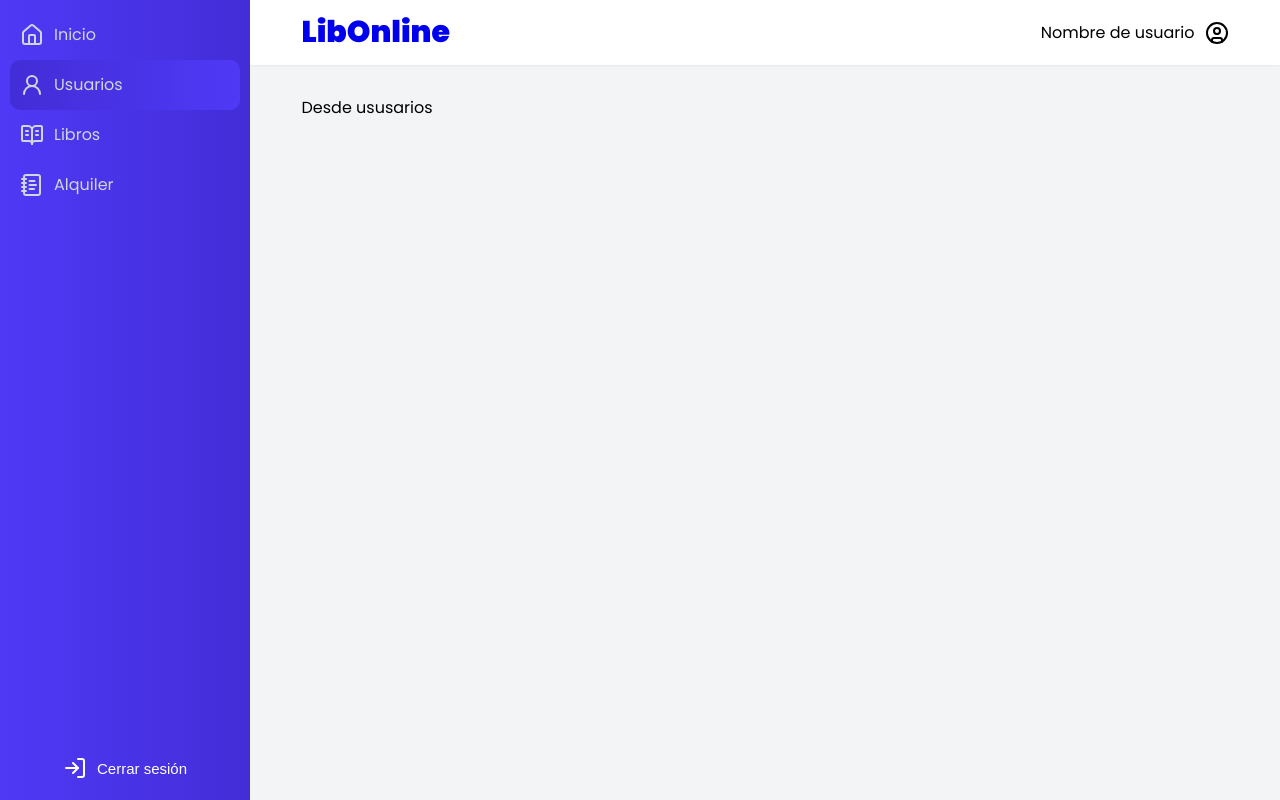
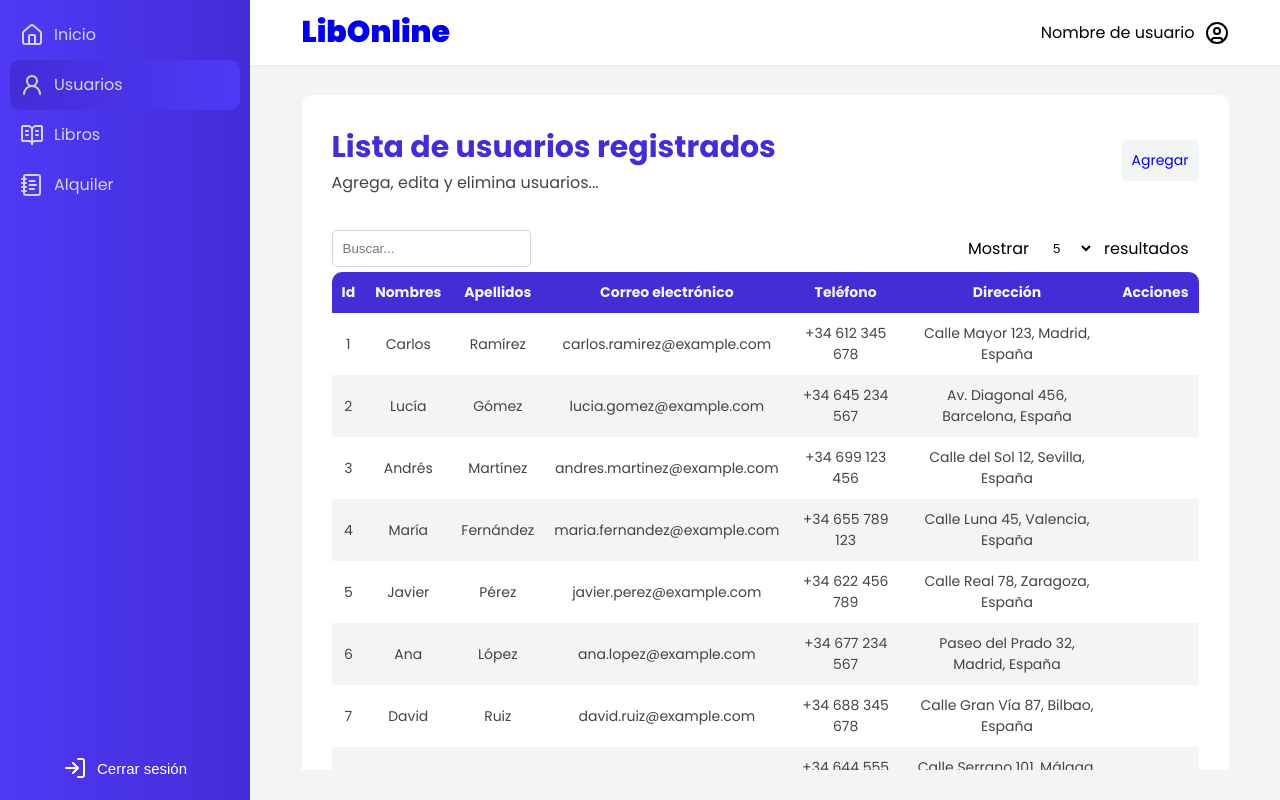
Before and after one commit to marvinmendezlearn/online-library, a React (Vite) app: page /users in a window 1280 px wide. Built offline with nearby package versions, Linux system fonts and the light colour scheme.

Commit message:
Comenzando con usuarios, paginacion

```diff
--- a/src/pages/Users.jsx
+++ b/src/pages/Users.jsx
@@ -1,8 +1,83 @@
+import {useEffect, useMemo, useState} from "react";
+import { Link } from "react-router";
+import { users as userData } from "../data/users.js";
+import './../styles/users.css';
+import {formatDate} from "../lib/helpers.js";
+
 function Users(){
+    const [ users, setUsers] = useState([]);
+
+    // Elementos necesarios para que funcione la paginacion
+    const [search, setSearch] = useState("");
+    const [perPage, setPerPage] = useState(5);
+
+    const filterUsers = useMemo(() => {
+        return users.filter(user => {
+            return user.name.toLowerCase().includes(search.toLowerCase());
+        })
+    }, [search, users]);
+
+    useEffect(()=>{
+        setUsers(userData)
+    }, [users]);
 
     return (
         <>
-            <p>Desde ususarios</p>
+            <section className="users">
+                <div className="users__title-nav">
+                    <div>
+                        <h2 className="users__title">Lista de usuarios registrados</h2>
+                        <p className="users__legend">Agrega, edita y elimina usuarios...</p>
+                    </div>
+                    <Link className="users__link-create" to="/users/create">Agregar</Link>
+                </div>
+
+                <form className="searcher">
+                    <div className="searcher__text">
+                        <input className="searcher__input" type="search" placeholder="Buscar..." value={ search } onChange={ (e) => setSearch(e.target.value) } />
+                    </div>
+                    <div className="searcher__quantity">
+                        <p>Mostrar</p>
+                        <select className="searcher__select" value={perPage} onChange={(e)=>{ setPerPage(parseInt(e.target.value)) }}>
+                            <option value="5">5</option>
+                            <option value="10">10</option>
+                            <option value="15">15</option>
+                        </select>
+                        <p>resultados</p>
+                    </div>
+                </form>
+
+                <div className="overScrollTables">
+                    {filterUsers.length > 0 ? (
+                        <table className="table">
+                            <thead className="table__header">
+                            <tr>
+                                <th>Id</th>
+                                <th>Nombres</th>
+                                <th>Apellidos</th>
+                                <th>Correo electrónico</th>
+                                <th>Teléfono</th>
+                                <th>Dirección</th>
+                                <th>Acciones</th>
+                            </tr>
+                            </thead>
+                            <tbody className="table__body">
+                                {filterUsers.map(user => (
+                                    <tr key={user.id}>
+                                        <td>{user.id}</td>
+                                        <td>{user.name}</td>
+                                        <td>{user.lastname}</td>
+                                        <td>{user.email}</td>
+                                        <td>{user.telephone}</td>
+                                        <td>{user.address}</td>
+                                        <td></td>
+                                    </tr>
+                                ))}
+                            </tbody>
+                        </table>
+                    ) : (<p>No hay usuarios registrados...</p>)}
+                </div>
+            </section>
         </>
     )
 }
--- a/src/styles/index.css
+++ b/src/styles/index.css
@@ -5,6 +5,8 @@
   --light-color: oklch(96.7% 0.003 264.542);
   --gray-color: oklch(87.2% 0.01 258.338);
   --gray-dark-color: oklch(70.7% 0.022 261.325);
+  --dark-color: #444;
+  --white-color: #FFF;
 }
 
 html {
@@ -44,6 +46,7 @@ button {
 }
 main.container {
   margin: 3rem auto;
+  overflow-y: auto;
 }
 .overScrollTables {
   width: 100%;
@@ -52,6 +55,8 @@ main.container {
 }
 .container_main {
   flex: 1;
+  display: flex;
+  flex-direction: column;
 }
 .container {
   width: 90%;
@@ -113,7 +118,7 @@ main.container {
 .table td,
 .table th {
   padding: 1rem;
-  color: #666;
+  color: var(--dark-color);
   font-size: 1.4rem;
   text-align: center;
 }
@@ -122,7 +127,7 @@ main.container {
 }
 .table__header {
   background-color: var(--primary-color);
-  color: #FFFFFF;
+  color: var(--white-color);
 }
 .table__body tr:nth-child(2n) {
   background-color: var(--light-color);
@@ -137,3 +142,50 @@ main.container {
   background-color: #89c189;
   color: #d9f8d9;
 }
+[class$='__link-create'] {
+  font-size: 1.4rem;
+  display: inline-block;
+  padding: 1rem;
+  background-color: var(--light-color);
+  border-radius: 0.5rem;
+  cursor: pointer;
+}
+[class$='__link-create']:hover {
+  background-color: var(--gray-color);
+}
+.searcher {
+  display: flex;
+  flex-direction: column;
+  justify-content: center;
+  align-items: center;
+}
+.searcher__text {
+  width: 100%;
+}
+.searcher__input {
+  width: inherit;
+  padding: 1rem;
+  border: 0.1rem solid var(--gray-color);
+  border-radius: 0.5rem;
+}
+.searcher__quantity {
+  display: flex;
+  align-items: center;
+  padding: 1rem;
+  gap: 1rem;
+}
+.searcher__select {
+  padding: 0.5rem 1rem;
+  background-color: var(--white-color);
+  border: none;
+}
+@media (min-width: 768px) {
+  .searcher {
+    flex-direction: row;
+    justify-content: space-between;
+    align-items: center;
+  }
+  .searcher__text {
+    width: auto;
+  }
+}
--- /dev/null
+++ b/src/styles/users.css
@@ -0,0 +1,29 @@
+.users__title-nav {
+    margin-bottom: 3rem;
+    display: flex;
+    flex-direction: column;
+    text-align: center;
+    gap: 1rem;
+}
+.users__title {
+    font-size: 2rem;
+    color: var(--primary-color);
+}
+.users__legend {
+    font-size: 1.4rem;
+    color: var(--dark-color);
+}
+@media (min-width: 768px) {
+    .users__title-nav {
+        flex-direction: row;
+        justify-content: space-between;
+        align-items: center;
+        text-align: left;
+    }
+    .users__title {
+        font-size: 3rem;
+    }
+    .users__legend {
+        font-size: 1.6rem;
+    }
+}
```
